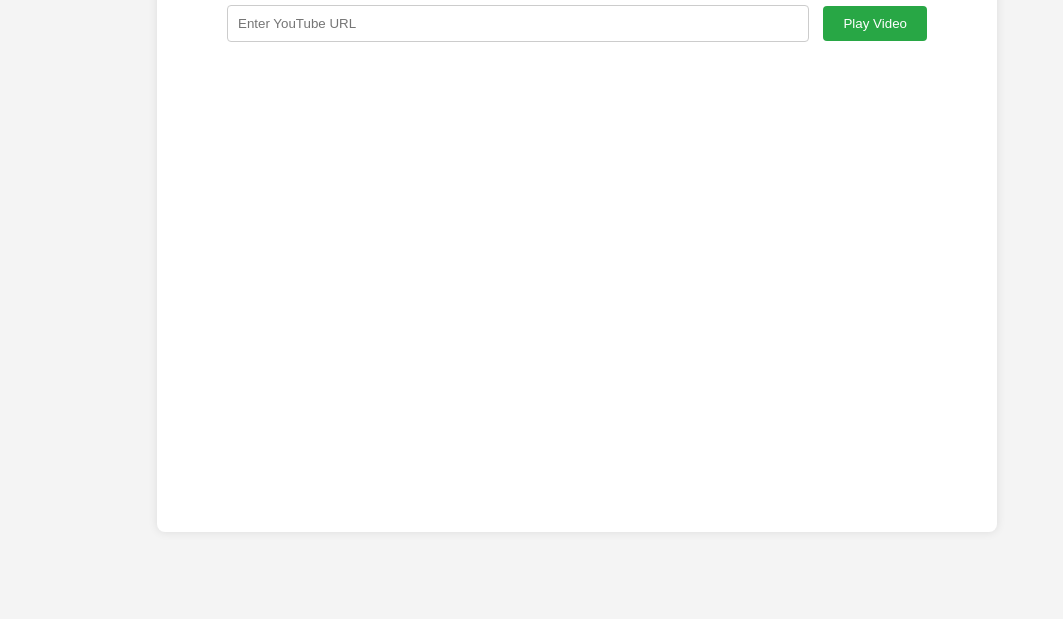
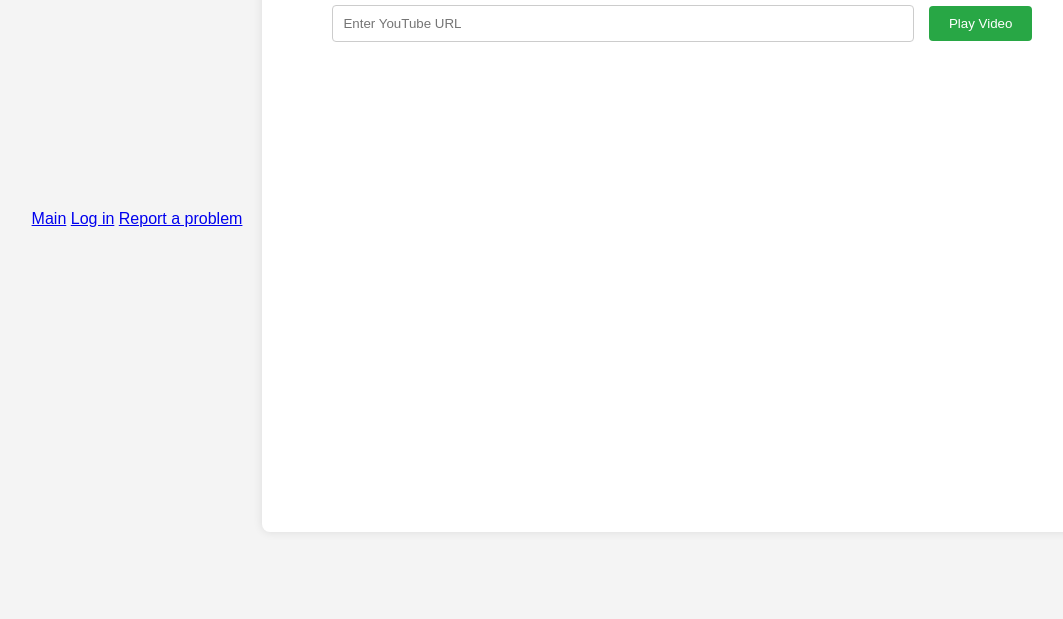
Before and after one commit to NattapornUdoms/NattapornUdoms.github.io, a plain HTML site: page index.html in a window 1280 px wide. Shown: the part 181-800 px from the top of the page, without its empty margins (63-1126 px from the left). Drawn offline with Linux system fonts and the light colour scheme.

Commit message:
Update index.html

```diff
--- a/index.html
+++ b/index.html
@@ -8,6 +8,12 @@
 
 </head>
 <body>
+    <nav class="navbar">
+        <a href="#">Main</a>
+        <a href="#">Log in</a>
+        <a href="#">Report a problem</a>
+    </nav>
+
     <div class="container">
         <h1>YouTube Video Player</h1>
         <form id="urlForm">
```
